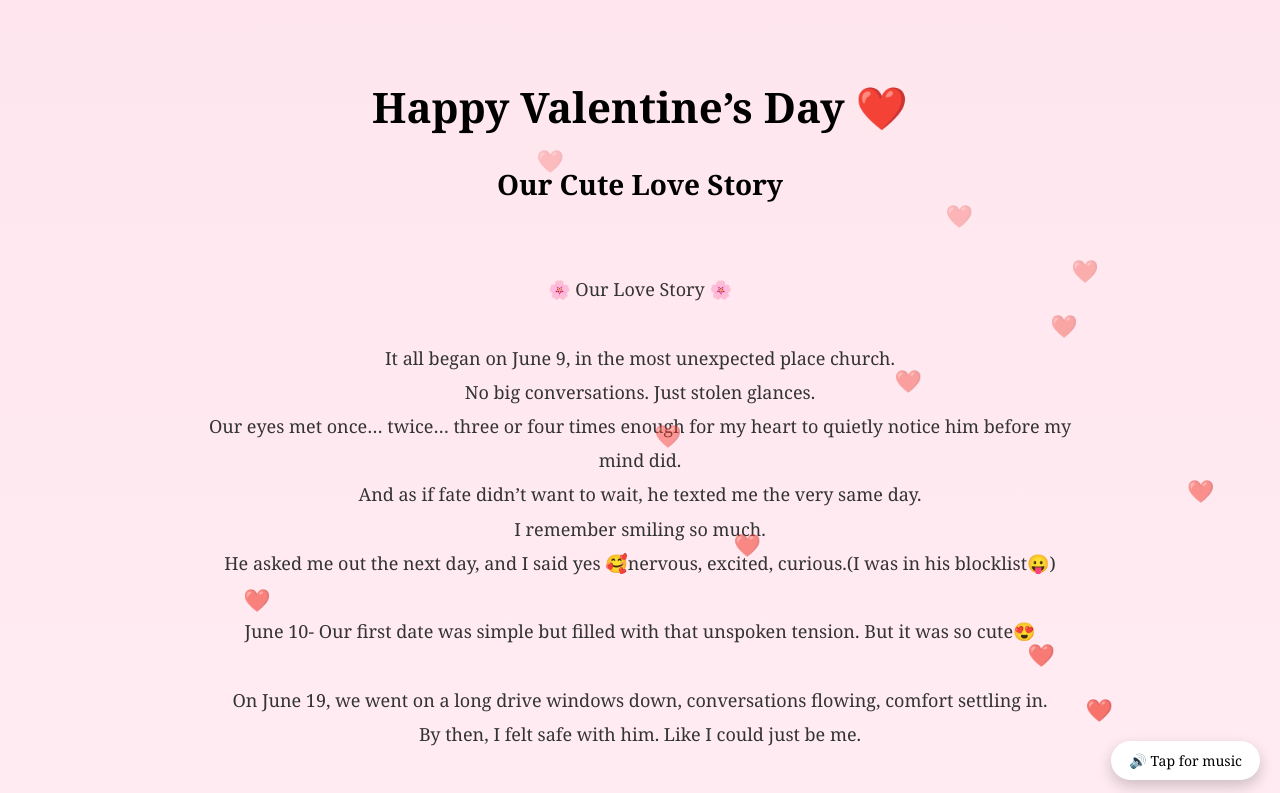
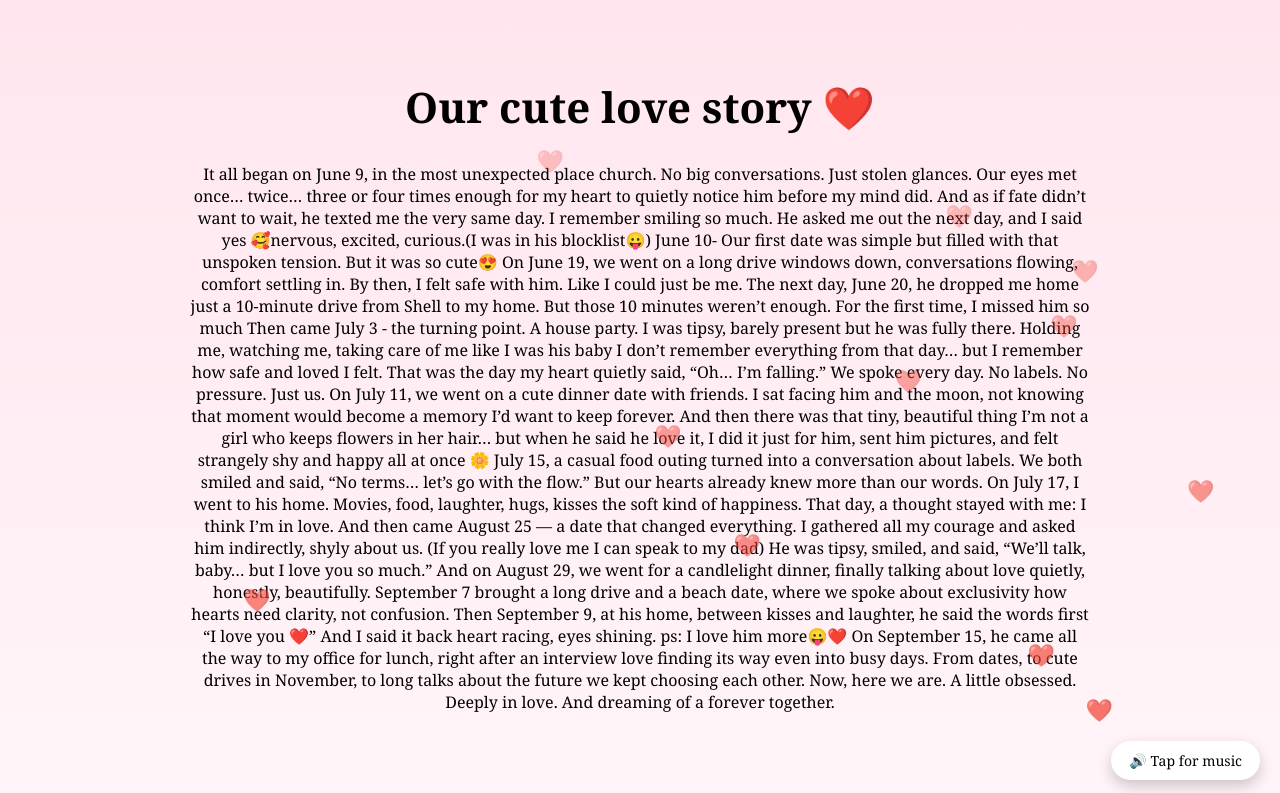
Before and after one commit to Shereenrajeev/valentine-website, a plain HTML site: page index.html in a window 1280 px wide. Shown: the top 793 px of the page. Drawn offline with Linux system fonts and the light colour scheme.

Commit message:
Update index.html

```diff
--- a/index.html
+++ b/index.html
@@ -135,11 +135,8 @@
 <div class="music-btn" onclick="playMusic()">🔊 Tap for music</div>
 
 <div class="container">
-  <h1>Happy Valentine’s Day ❤️</h1>
-  <h2>Our Cute Love Story</h2>
+  <h1>Our cute love story ❤️</h1>
 
-  <div class="story">
-🌸 Our Love Story 🌸
 
 It all began on June 9, in the most unexpected place church.
 No big conversations. Just stolen glances.
```
